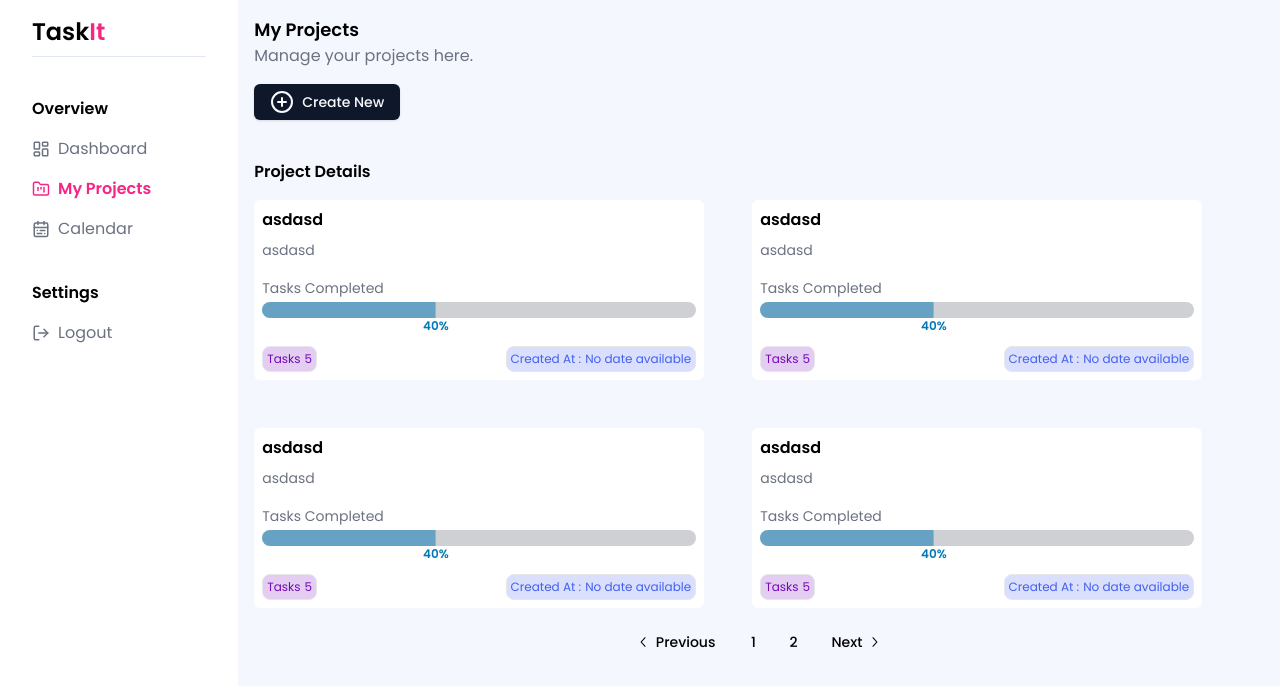
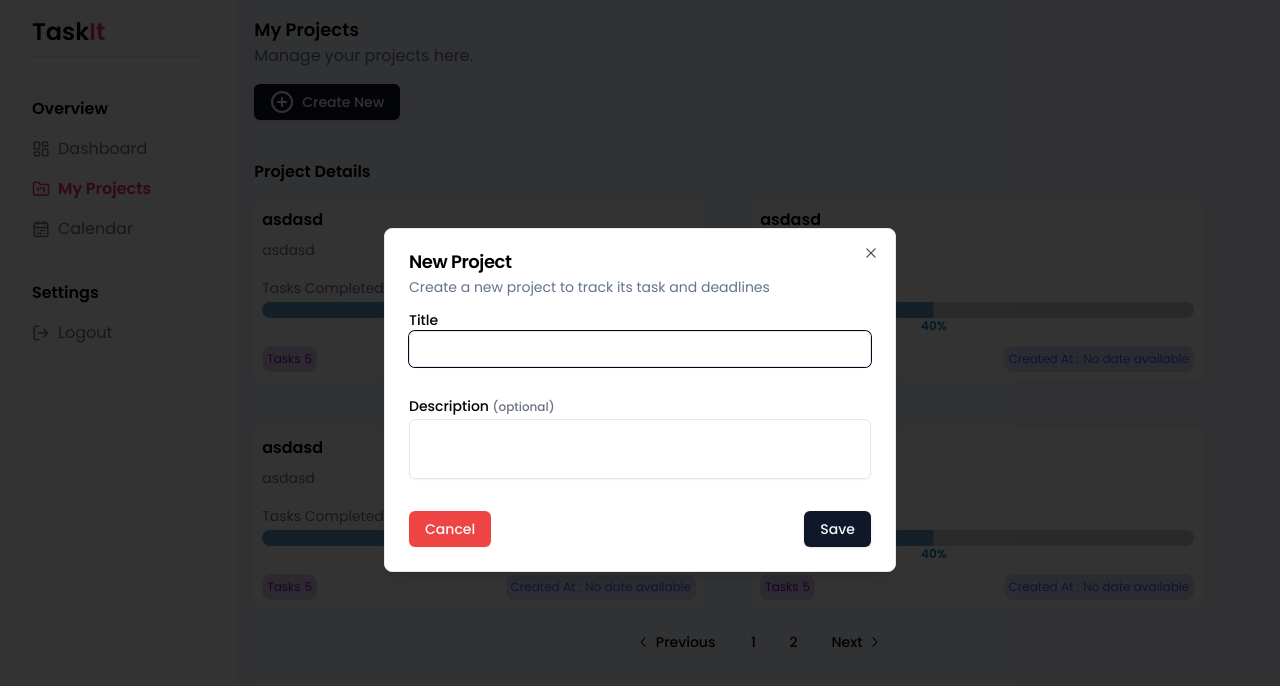
Before and after one commit to gauravkumarkarki07/taskit, a React (Vite) app in the folder apps/client/: page /myprojects in a window 1280 px wide. Both pictures are taken after a click on the button "Create New". Shown: the top 686 px of the page. Built offline with nearby package versions, Linux system fonts and the light colour scheme.

Commit message:
Feat: Project Dialog has been adeed

```diff
--- a/apps/client/package.json
+++ b/apps/client/package.json
@@ -11,6 +11,7 @@
   },
   "dependencies": {
     "@radix-ui/react-checkbox": "^1.1.1",
+    "@radix-ui/react-dialog": "^1.1.1",
     "@radix-ui/react-icons": "^1.3.0",
     "@radix-ui/react-label": "^2.1.0",
     "@radix-ui/react-popover": "^1.1.1",
--- /dev/null
+++ b/apps/client/src/MyProjects/components/CreateProjectDialog.tsx
@@ -0,0 +1,80 @@
+import {
+    Dialog, DialogClose, DialogContent, DialogDescription,
+    DialogFooter, DialogHeader, DialogTitle, DialogTrigger
+} from "@/components/ui/dialog";
+import { Button } from "@/components/ui/button";
+import { CirclePlus } from 'lucide-react';
+import { Label } from "@/components/ui/label";
+import { Input } from "@/components/ui/input";
+import { useForm } from 'react-hook-form';
+import { Textarea } from "@/components/ui/textarea";
+import { cn } from '@/lib/utils';
+
+
+interface Project {
+    title: string;
+    description?: string;
+}
+
+function CreateProjectDialog() {
+    const { register, handleSubmit, formState: { errors } } = useForm<Project>();
+
+    const handleSave = (validData: Project) => {
+        console.log(validData)
+    }
+    return (
+        <Dialog>
+            <DialogTrigger asChild>
+                <Button className="flex gap-2 items-center w-fit">
+                    <span>
+                        <CirclePlus />
+                    </span>
+                    <span>
+                        Create New
+                    </span>
+                </Button>
+            </DialogTrigger>
+            <DialogContent>
+                <DialogHeader>
+                    <DialogTitle>
+                        New Project
+                    </DialogTitle>
+                    <DialogDescription>
+                        Create a new project to track its task and deadlines
+                    </DialogDescription>
+                </DialogHeader>
+                <form className="flex flex-col gap-8" onSubmit={handleSubmit(handleSave)}>
+                    <section className="flex flex-col gap-1 relative">
+                        <Label>Title</Label>
+                        <Input
+                            {...register('title', { required: 'Title is required' })}
+                            className={cn(errors.title && "border-red-500 focus-visible:ring-0")}
+                        />
+                        {errors.title && <span className="text-xs text-red-500">{errors.title.message}</span>}
+                    </section>
+                    <section className="flex flex-col gap-1">
+                        <Label>Description <span className="text-xs text-gray-500">(optional)</span></Label>
+                        <Textarea
+                            {...register('description')}
+                            className="h-[20px] resize-none text-gray-500"
+                        />
+                    </section>
+                    <DialogFooter>
+                        <section className="flex items-center justify-between w-full">
+                            <DialogClose>
+                                <Button variant={'destructive'} type="button">
+                                    Cancel
+                                </Button>
+                            </DialogClose>
+                            <Button type="submit">
+                                Save
+                            </Button>
+                        </section>
+                    </DialogFooter>
+                </form>
+            </DialogContent>
+        </Dialog>
+    )
+}
+
+export default CreateProjectDialog
--- a/apps/client/src/MyProjects/components/MyProjectsHeader.tsx
+++ b/apps/client/src/MyProjects/components/MyProjectsHeader.tsx
@@ -1,5 +1,4 @@
-import { Button } from "@/components/ui/button"
-import { CirclePlus } from 'lucide-react';
+import CreateProjectDialog from "./CreateProjectDialog"
 
 function MyProjectsHeader() {
   return (
@@ -11,14 +10,7 @@ function MyProjectsHeader() {
           Manage your projects here.
         </p>
       </article>
-      <Button className="flex gap-2 items-center w-fit">
-        <span>
-          <CirclePlus />
-        </span>
-        <span>
-          Create New
-        </span>
-      </Button>
+      <CreateProjectDialog/>
     </section>
   </header>
   )
--- /dev/null
+++ b/apps/client/src/components/ui/dialog.tsx
@@ -0,0 +1,120 @@
+import * as React from "react"
+import * as DialogPrimitive from "@radix-ui/react-dialog"
+import { Cross2Icon } from "@radix-ui/react-icons"
+
+import { cn } from "@/lib/utils"
+
+const Dialog = DialogPrimitive.Root
+
+const DialogTrigger = DialogPrimitive.Trigger
+
+const DialogPortal = DialogPrimitive.Portal
+
+const DialogClose = DialogPrimitive.Close
+
+const DialogOverlay = React.forwardRef<
+  React.ElementRef<typeof DialogPrimitive.Overlay>,
+  React.ComponentPropsWithoutRef<typeof DialogPrimitive.Overlay>
+>(({ className, ...props }, ref) => (
+  <DialogPrimitive.Overlay
+    ref={ref}
+    className={cn(
+      "fixed inset-0 z-50 bg-black/80  data-[state=open]:animate-in data-[state=closed]:animate-out data-[state=closed]:fade-out-0 data-[state=open]:fade-in-0",
+      className
+    )}
+    {...props}
+  />
+))
+DialogOverlay.displayName = DialogPrimitive.Overlay.displayName
+
+const DialogContent = React.forwardRef<
+  React.ElementRef<typeof DialogPrimitive.Content>,
+  React.ComponentPropsWithoutRef<typeof DialogPrimitive.Content>
+>(({ className, children, ...props }, ref) => (
+  <DialogPortal>
+    <DialogOverlay />
+    <DialogPrimitive.Content
+      ref={ref}
+      className={cn(
+        "fixed left-[50%] top-[50%] z-50 grid w-full max-w-lg translate-x-[-50%] translate-y-[-50%] gap-4 border border-slate-200 bg-white p-6 shadow-lg duration-200 data-[state=open]:animate-in data-[state=closed]:animate-out data-[state=closed]:fade-out-0 data-[state=open]:fade-in-0 data-[state=closed]:zoom-out-95 data-[state=open]:zoom-in-95 data-[state=closed]:slide-out-to-left-1/2 data-[state=closed]:slide-out-to-top-[48%] data-[state=open]:slide-in-from-left-1/2 data-[state=open]:slide-in-from-top-[48%] sm:rounded-lg dark:border-slate-800 dark:bg-slate-950",
+        className
+      )}
+      {...props}
+    >
+      {children}
+      <DialogPrimitive.Close className="absolute right-4 top-4 rounded-sm opacity-70 ring-offset-white transition-opacity hover:opacity-100 focus:outline-none focus:ring-2 focus:ring-slate-950 focus:ring-offset-2 disabled:pointer-events-none data-[state=open]:bg-slate-100 data-[state=open]:text-slate-500 dark:ring-offset-slate-950 dark:focus:ring-slate-300 dark:data-[state=open]:bg-slate-800 dark:data-[state=open]:text-slate-400">
+        <Cross2Icon className="h-4 w-4" />
+        <span className="sr-only">Close</span>
+      </DialogPrimitive.Close>
+    </DialogPrimitive.Content>
+  </DialogPortal>
+))
+DialogContent.displayName = DialogPrimitive.Content.displayName
+
+const DialogHeader = ({
+  className,
+  ...props
+}: React.HTMLAttributes<HTMLDivElement>) => (
+  <div
+    className={cn(
+      "flex flex-col space-y-1.5 text-center sm:text-left",
+      className
+    )}
+    {...props}
+  />
+)
+DialogHeader.displayName = "DialogHeader"
+
+const DialogFooter = ({
+  className,
+  ...props
+}: React.HTMLAttributes<HTMLDivElement>) => (
+  <div
+    className={cn(
+      "flex flex-col-reverse sm:flex-row sm:justify-end sm:space-x-2",
+      className
+    )}
+    {...props}
+  />
+)
+DialogFooter.displayName = "DialogFooter"
+
+const DialogTitle = React.forwardRef<
+  React.ElementRef<typeof DialogPrimitive.Title>,
+  React.ComponentPropsWithoutRef<typeof DialogPrimitive.Title>
+>(({ className, ...props }, ref) => (
+  <DialogPrimitive.Title
+    ref={ref}
+    className={cn(
+      "text-lg font-semibold leading-none tracking-tight",
+      className
+    )}
+    {...props}
+  />
+))
+DialogTitle.displayName = DialogPrimitive.Title.displayName
+
+const DialogDescription = React.forwardRef<
+  React.ElementRef<typeof DialogPrimitive.Description>,
+  React.ComponentPropsWithoutRef<typeof DialogPrimitive.Description>
+>(({ className, ...props }, ref) => (
+  <DialogPrimitive.Description
+    ref={ref}
+    className={cn("text-sm text-slate-500 dark:text-slate-400", className)}
+    {...props}
+  />
+))
+DialogDescription.displayName = DialogPrimitive.Description.displayName
+
+export {
+  Dialog,
+  DialogPortal,
+  DialogOverlay,
+  DialogTrigger,
+  DialogClose,
+  DialogContent,
+  DialogHeader,
+  DialogFooter,
+  DialogTitle,
+  DialogDescription,
+}
```
Also changed, not shown: 1 other file (tests, documents, lock files or other folders).
